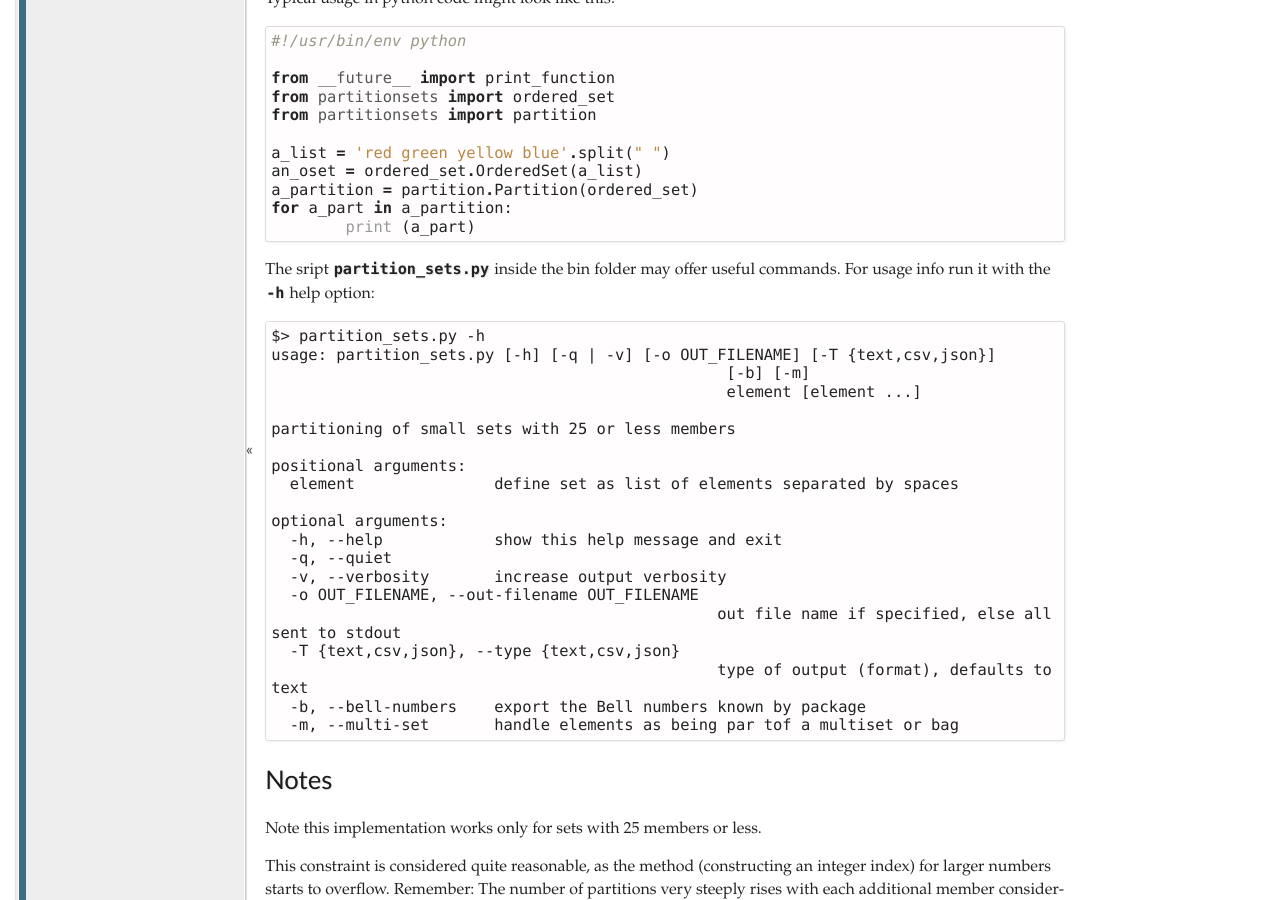
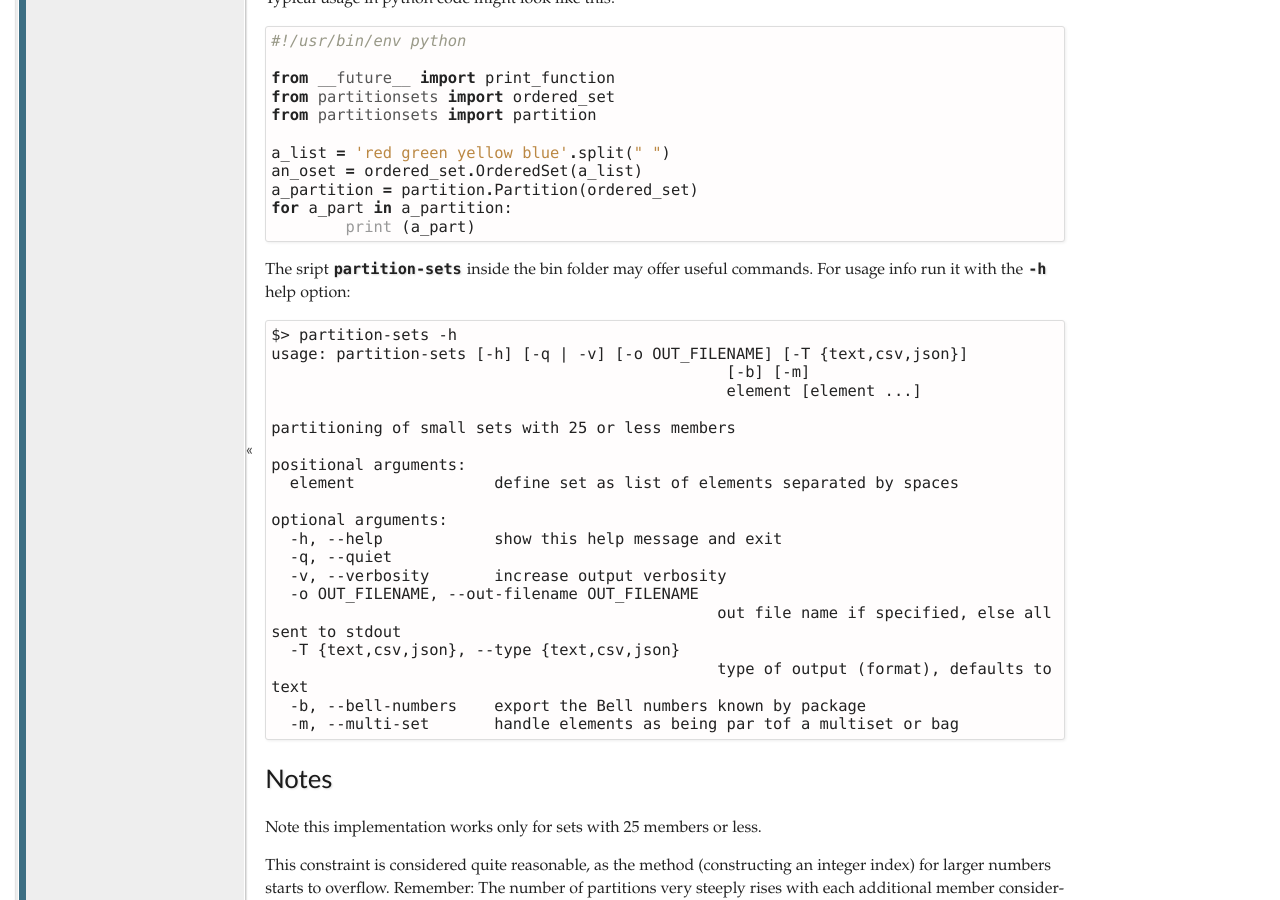
Before and after one commit to sthagen/partitionsets, a Sphinx documentation site: the page built from docs/readme.rst, in a window 1280 px wide and 900 px high, scrolled down 1578 px. Built offline with Sphinx 7.4.7, drawn with Linux system fonts in a browser that asks for light colours.

```diff
--- a/docs/readme.rst
+++ b/docs/readme.rst
@@ -34,11 +34,11 @@ Typical usage in python code might look like this::
 		print (a_part)
 
 
-The sript ``partition_sets.py`` inside the bin folder may offer useful commands.
+The sript ``partition-sets`` inside the bin folder may offer useful commands.
 For usage info run it with the ``-h`` help option::
 
-	$> partition_sets.py -h
-	usage: partition_sets.py [-h] [-q | -v] [-o OUT_FILENAME] [-T {text,csv,json}]
+	$> partition-sets -h
+	usage: partition-sets [-h] [-q | -v] [-o OUT_FILENAME] [-T {text,csv,json}]
 							 [-b] [-m]
 							 element [element ...]
 
```
